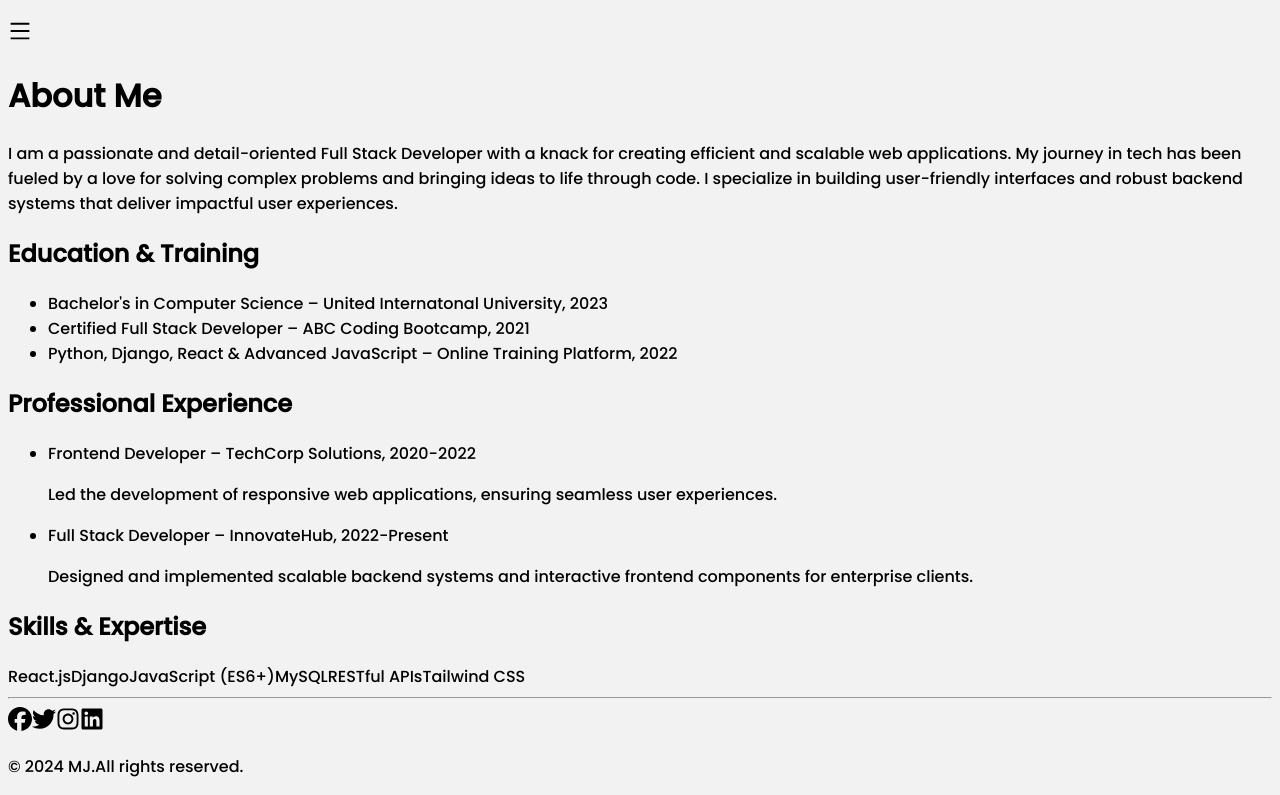
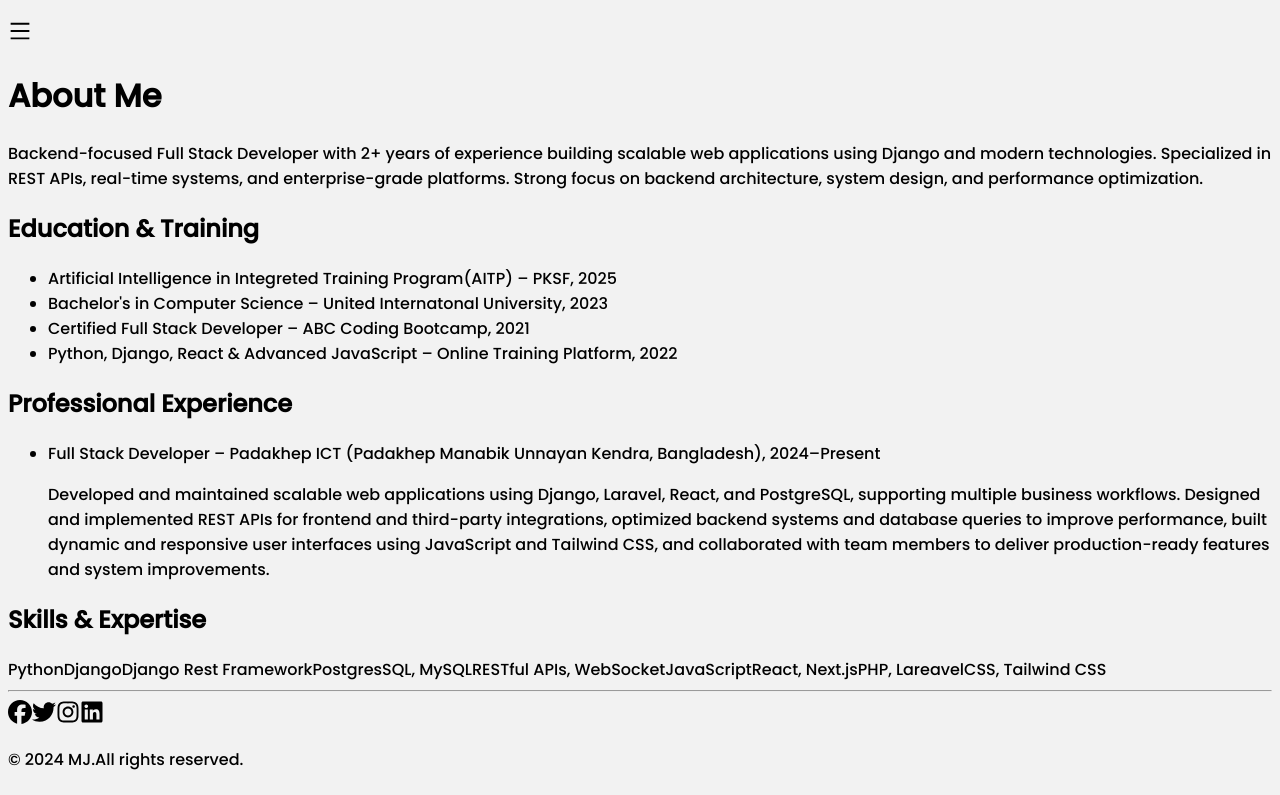
Before and after one commit to MunimJawad/mjp, a React (Create React App) app: page /about in a window 1280 px wide. Shown: the part 1278-2073 px from the top of the page. Built offline with nearby package versions, Linux system fonts and the light colour scheme.

Commit message:
Revise About section with updated profile and experience
Updated the About section to reflect a backend-focused Full Stack Developer profile with specific skills and experience. Added new education and professional experience details.

```diff
--- a/src/components/About.jsx
+++ b/src/components/About.jsx
@@ -10,9 +10,9 @@
             About Me
           </h1>
           <p className="text-lg text-gray-600 leading-relaxed">
-            I am a passionate and detail-oriented Full Stack Developer with a knack for creating efficient and scalable web applications.
-            My journey in tech has been fueled by a love for solving complex problems and bringing ideas to life through code.
-            I specialize in building user-friendly interfaces and robust backend systems that deliver impactful user experiences.
+            Backend-focused Full Stack Developer with 2+ years of experience building scalable web applications using Django
+            and modern technologies. Specialized in REST APIs, real-time systems, and enterprise-grade platforms. Strong focus
+            on backend architecture, system design, and performance optimization.
           </p>
         </div>
 
@@ -22,6 +22,9 @@
             Education & Training
           </h2>
           <ul className="space-y-3">
+            <li className="text-gray-700">
+              <span className="font-bold">Artificial Intelligence in Integreted Training Program(AITP)</span> – PKSF, 2025
+            </li>
             <li className="text-gray-700">
               <span className="font-bold">Bachelor's in Computer Science</span> – United Internatonal University, 2023
             </li>
@@ -41,15 +44,9 @@
           </h2>
        <ul className="space-y-3">
   <li className="text-gray-700">
-              <span className="font-bold">Frontend Developer</span> – TechCorp Solutions, 2020-2022
+    <span className="font-bold">Full Stack Developer</span> – Padakhep ICT (Padakhep Manabik Unnayan Kendra, Bangladesh), 2024–Present
     <p className="text-sm text-gray-600">
-                Led the development of responsive web applications, ensuring seamless user experiences.
-              </p>
-            </li>
-            <li className="text-gray-700">
-              <span className="font-bold">Full Stack Developer</span> – InnovateHub, 2022-Present
-              <p className="text-sm text-gray-600">
-                Designed and implemented scalable backend systems and interactive frontend components for enterprise clients.
+      Developed and maintained scalable web applications using Django, Laravel, React, and PostgreSQL, supporting multiple business workflows. Designed and implemented REST APIs for frontend and third-party integrations, optimized backend systems and database queries to improve performance, built dynamic and responsive user interfaces using JavaScript and Tailwind CSS, and collaborated with team members to deliver production-ready features and system improvements.
     </p>
   </li>
 </ul>
@@ -62,22 +59,31 @@
           </h2>
           <div className="grid grid-cols-2 md:grid-cols-3 gap-6">
             <span className="bg-gray-100 px-4 py-2 rounded-md shadow-sm text-gray-700 font-medium">
-              React.js
+              Python
             </span>
             <span className="bg-gray-100 px-4 py-2 rounded-md shadow-sm text-gray-700 font-medium">
               Django
             </span>
             <span className="bg-gray-100 px-4 py-2 rounded-md shadow-sm text-gray-700 font-medium">
-              JavaScript (ES6+)
+              Django Rest Framework
             </span>
             <span className="bg-gray-100 px-4 py-2 rounded-md shadow-sm text-gray-700 font-medium">
-              MySQL
+              PostgresSQL, MySQL
             </span>
             <span className="bg-gray-100 px-4 py-2 rounded-md shadow-sm text-gray-700 font-medium">
-              RESTful APIs
+              RESTful APIs, WebSocket
             </span>
             <span className="bg-gray-100 px-4 py-2 rounded-md shadow-sm text-gray-700 font-medium">
-              Tailwind CSS
+              JavaScript
+            </span>
+             <span className="bg-gray-100 px-4 py-2 rounded-md shadow-sm text-gray-700 font-medium">
+              React, Next.js
+            </span>
+             <span className="bg-gray-100 px-4 py-2 rounded-md shadow-sm text-gray-700 font-medium">
+              PHP, Lareavel
+            </span>
+            <span className="bg-gray-100 px-4 py-2 rounded-md shadow-sm text-gray-700 font-medium">
+              CSS, Tailwind CSS
             </span>
           </div>
         </div>
```
Lines whose indentation alone changed are shown as unchanged.
